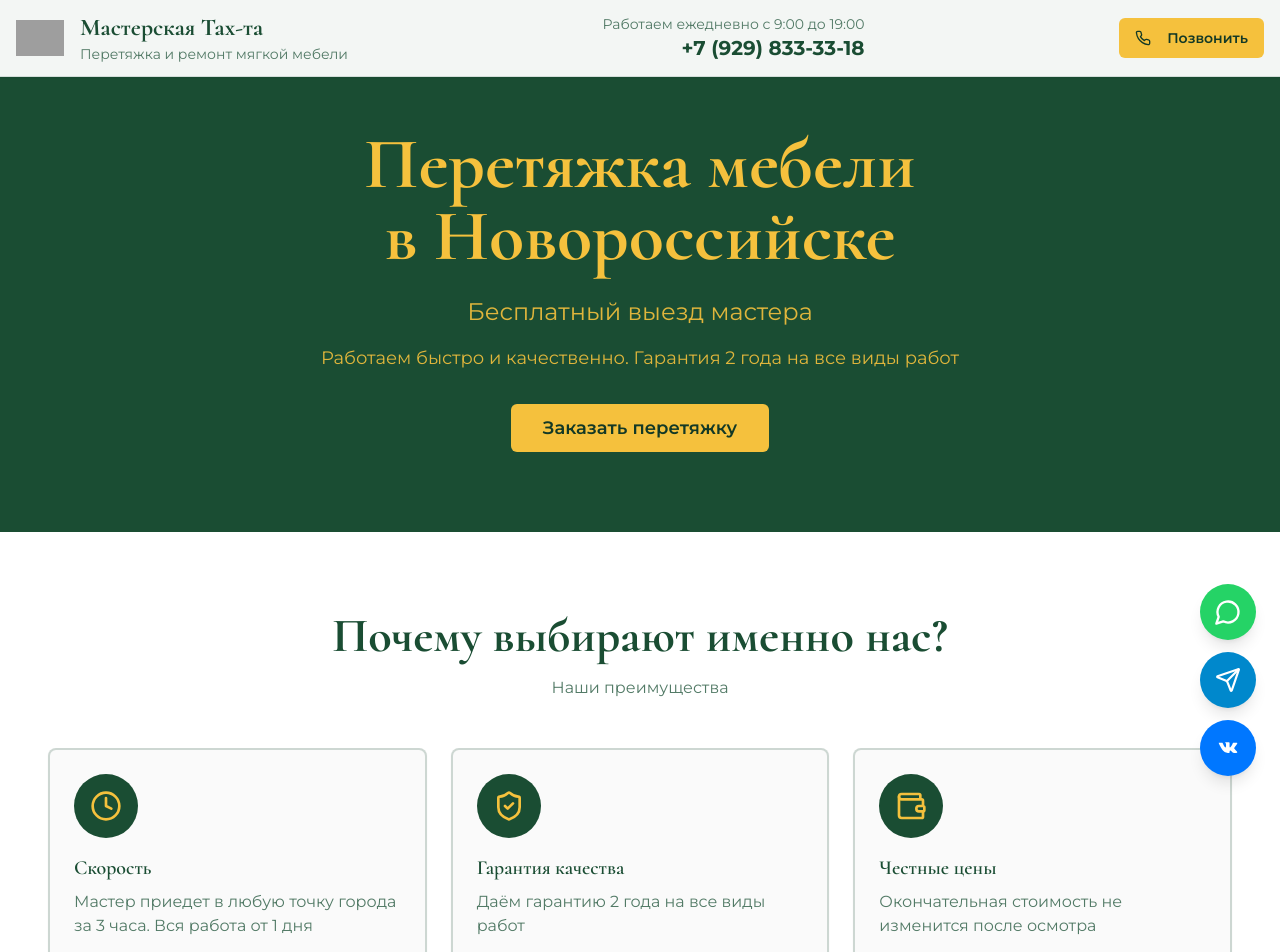
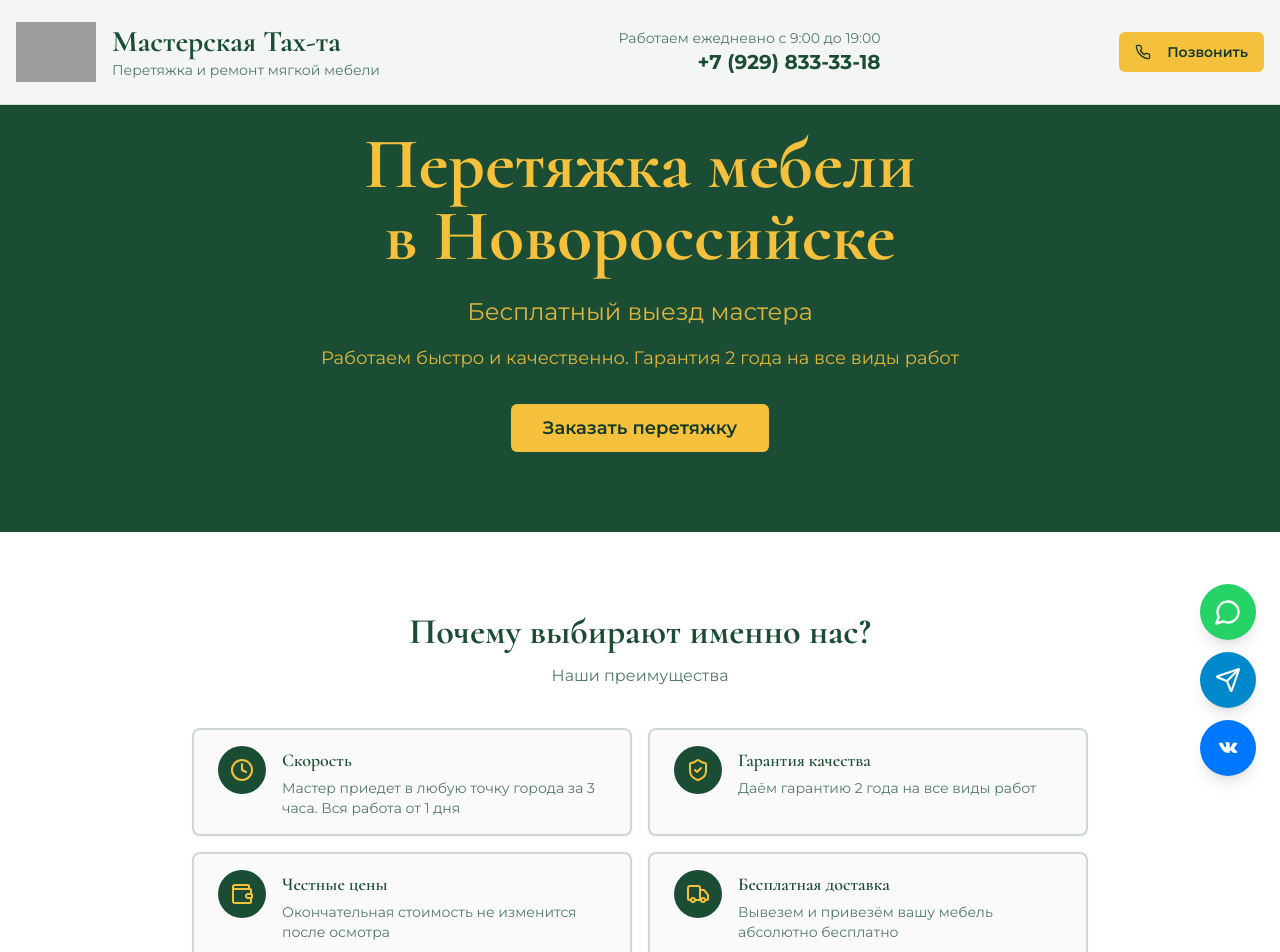
Before and after one commit to pr-poehali-dev/soft-furniture-upholstery, a React (Vite) app: page / in a window 1280 px wide. Shown: the top 952 px of the page. Built offline with nearby package versions, Linux system fonts and the light colour scheme; grey boxes are pictures that could not be loaded.

Commit message:
Увеличить логотип, сменить макет преимуществ

```diff
--- a/src/pages/Index.tsx
+++ b/src/pages/Index.tsx
@@ -122,11 +122,11 @@ const Index = () => {
             <img
               src="https://cdn.poehali.dev/files/b41176a0-bbe2-405b-854e-028bd40e1f5f.jpeg"
               alt="Мастерская Тах-та"
-              className="h-12 w-12 object-contain"
+              className="h-16 w-16 md:h-20 md:w-20 object-contain"
             />
             <div>
-              <h1 className="text-2xl font-bold text-primary">Мастерская Тах-та</h1>
-              <p className="text-sm text-muted-foreground">Перетяжка и ремонт мягкой мебели</p>
+              <h1 className="text-xl md:text-3xl font-bold text-primary">Мастерская Тах-та</h1>
+              <p className="text-xs md:text-sm text-muted-foreground">Перетяжка и ремонт мягкой мебели</p>
             </div>
           </div>
           <div className="hidden md:flex items-center gap-6">
@@ -163,19 +163,23 @@ const Index = () => {
 
       <section id="advantages" className="py-20 px-4 bg-background">
         <div className="container mx-auto">
-          <h3 className="text-4xl md:text-5xl font-bold text-center text-primary mb-4">
+          <h3 className="text-3xl md:text-4xl font-bold text-center text-primary mb-3">
             Почему выбирают именно нас?
           </h3>
-          <p className="text-center text-muted-foreground mb-12">Наши преимущества</p>
-          <div className="grid md:grid-cols-2 lg:grid-cols-3 gap-6">
+          <p className="text-center text-muted-foreground mb-10">Наши преимущества</p>
+          <div className="grid md:grid-cols-2 gap-4 max-w-4xl mx-auto">
             {advantages.map((item, idx) => (
-              <Card key={idx} className="border-2 border-primary/20 hover:border-accent transition-all hover:shadow-xl bg-card">
-                <CardContent className="pt-6">
-                  <div className="w-16 h-16 bg-primary rounded-full flex items-center justify-center mb-4">
-                    <Icon name={item.icon as any} size={32} className="text-accent" />
+              <Card key={idx} className="border-2 border-primary/20 hover:border-accent transition-all hover:shadow-lg bg-card">
+                <CardContent className="pt-4 pb-4">
+                  <div className="flex items-start gap-4">
+                    <div className="w-12 h-12 bg-primary rounded-full flex items-center justify-center flex-shrink-0">
+                      <Icon name={item.icon as any} size={24} className="text-accent" />
+                    </div>
+                    <div>
+                      <h4 className="text-lg font-semibold text-primary mb-1">{item.title}</h4>
+                      <p className="text-sm text-muted-foreground">{item.description}</p>
+                    </div>
                   </div>
-                  <h4 className="text-xl font-semibold text-primary mb-2">{item.title}</h4>
-                  <p className="text-muted-foreground">{item.description}</p>
                 </CardContent>
               </Card>
             ))}
```
